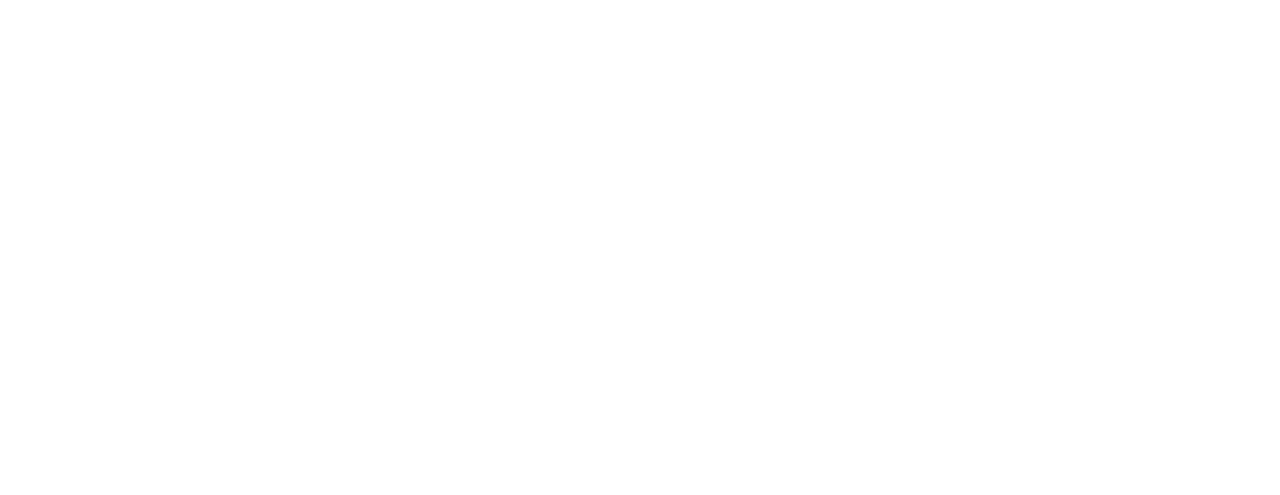
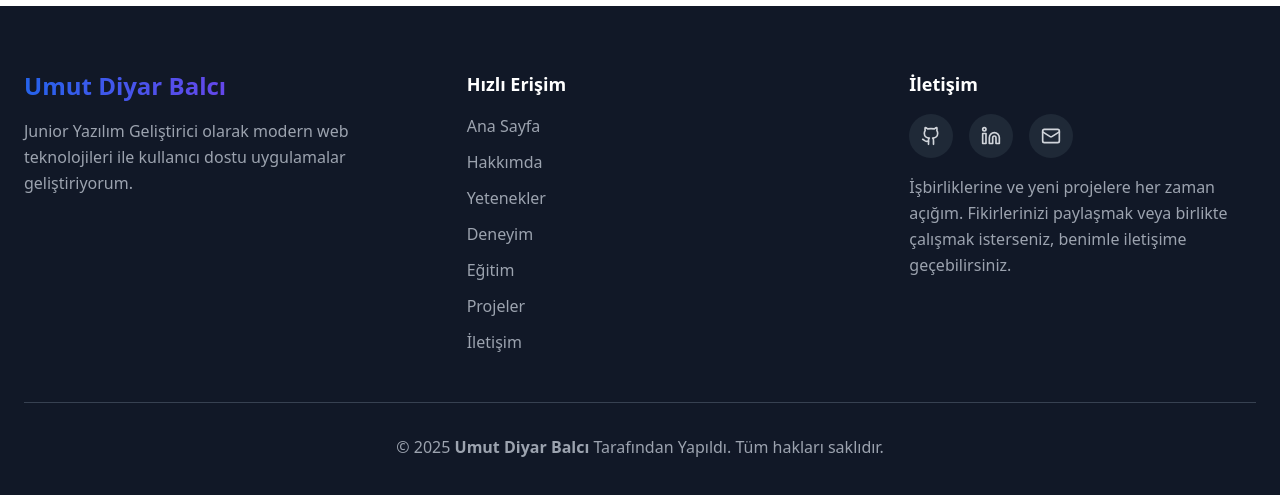
Before and after one commit to umutdiyar/my-portfolio, a React (Vite) app: page / in a window 1280 px wide. Shown: the part 7752-8247 px from the top of the page. Before the commit the page ends 7758 px from the top, so only its background shows below. Built offline with nearby package versions, Linux system fonts and the light colour scheme; no server answers.

Commit message:
Footer design created

```diff
--- a/src/App.jsx
+++ b/src/App.jsx
@@ -7,7 +7,7 @@
 import Education from "./components/Education";
 import Projects from "./components/Projects";
 import Contact from "./components/Contact";
-
+import Footer from "./components/Footer";
 import { ThemeProvider } from "./components/ThemeProvider";
 import "./App.css";
 
@@ -27,6 +27,7 @@
           <Projects />
           <Contact />
         </main>
+        <Footer />
         <Toaster />
       </div>
     </ThemeProvider>
--- /dev/null
+++ b/src/components/Footer.jsx
@@ -0,0 +1,122 @@
+import React from "react";
+import { personalInfo } from "../data/mockData";
+import { Github, Linkedin, Mail } from "lucide-react";
+
+const Footer = () => {
+  const currentYear = new Date().getFullYear();
+
+  const scrollToTop = () => {
+    window.scrollTo({ top: 0, behavior: "smooth" });
+  };
+
+  const scrollToSection = (href) => {
+    const element = document.querySelector(href);
+    if (element) {
+      element.scrollIntoView({ behavior: "smooth" });
+    }
+  };
+
+  const socialLinks = [
+    {
+      icon: Github,
+      href: personalInfo.github,
+      label: "GitHub",
+      color: "hover:text-gray-900 dark:hover:text-white",
+    },
+    {
+      icon: Linkedin,
+      href: personalInfo.linkedin,
+      label: "LinkedIn",
+      color: "hover:text-blue-600",
+    },
+    {
+      icon: Mail,
+      href: `mailto:${personalInfo.email}`,
+      label: "Email",
+      color: "hover:text-red-500",
+    },
+  ];
+
+  const quickLinks = [
+    { name: "Ana Sayfa", href: "#home" },
+    { name: "Hakkımda", href: "#about" },
+    { name: "Yetenekler", href: "#skills" },
+    { name: "Deneyim", href: "#experience" },
+    { name: "Eğitim", href: "#education" },
+    { name: "Projeler", href: "#projects" },
+    { name: "İletişim", href: "#contact" },
+  ];
+
+  return (
+    <footer className="bg-gray-900 dark:bg-gray-800 text-gray-300">
+      <div className="container mx-auto px-6 py-16">
+        <div className="grid md:grid-cols-3 gap-24">
+          {/* Hakkında */}
+          <div className="space-y-4">
+            <h3 className="text-2xl bg-gradient-to-r  from-blue-600 to-purple-600 bg-clip-text text-transparent font-bold">
+              Umut Diyar Balcı
+            </h3>
+            <p className="leading-relaxed text-gray-400">
+              Junior Yazılım Geliştirici olarak modern web teknolojileri ile
+              kullanıcı dostu uygulamalar geliştiriyorum.
+            </p>
+          </div>
+
+          {/* Hızlı Erişim */}
+          <div>
+            <h4 className="text-lg font-semibold text-white mb-4">
+              Hızlı Erişim
+            </h4>
+            <ul className="space-y-3">
+              {quickLinks.map((link, index) => (
+                <li key={index}>
+                  <button
+                    onClick={() => scrollToSection(link.href)}
+                    className="relative transition-colors duration-200 font-medium group text-gray-400 hover:text-white text-left"
+                  >
+                    {link.name}
+                    <span className="absolute left-0 -bottom-1 h-0.5 w-0 bg-blue-600 dark:bg-blue-400 transition-all duration-300 group-hover:w-full"></span>
+                  </button>
+                </li>
+              ))}
+            </ul>
+          </div>
+
+          {/* İletişim */}
+          <div>
+            <h4 className="text-lg font-semibold text-white mb-4">İletişim</h4>
+            <div className="flex space-x-4">
+              {socialLinks.map((social, index) => (
+                <a
+                  key={index}
+                  href={social.href}
+                  target="_blank"
+                  rel="noopener noreferrer"
+                  className={`p-3 bg-gray-800 dark:bg-gray-700 rounded-full text-gray-300 ${social.color} transition-all duration-200 hover:scale-110`}
+                  aria-label={social.label}
+                >
+                  <social.icon size={20} />
+                </a>
+              ))}
+            </div>
+            <p className="leading-relaxed text-gray-400 mt-4">
+              İşbirliklerine ve yeni projelere her zaman açığım. Fikirlerinizi
+              paylaşmak veya birlikte çalışmak isterseniz, benimle iletişime
+              geçebilirsiniz.
+            </p>
+          </div>
+        </div>
+
+        {/* Alt bölüm */}
+        <div className="border-t border-gray-700 dark:border-gray-600 mt-12 pt-8 flex flex-col md:flex-row justify-center items-center">
+          <span className="text-gray-400 text-sm md:text-base">
+            © {currentYear} <b>Umut Diyar Balcı</b> Tarafından Yapıldı. Tüm
+            hakları saklıdır.
+          </span>
+        </div>
+      </div>
+    </footer>
+  );
+};
+
+export default Footer;
```
